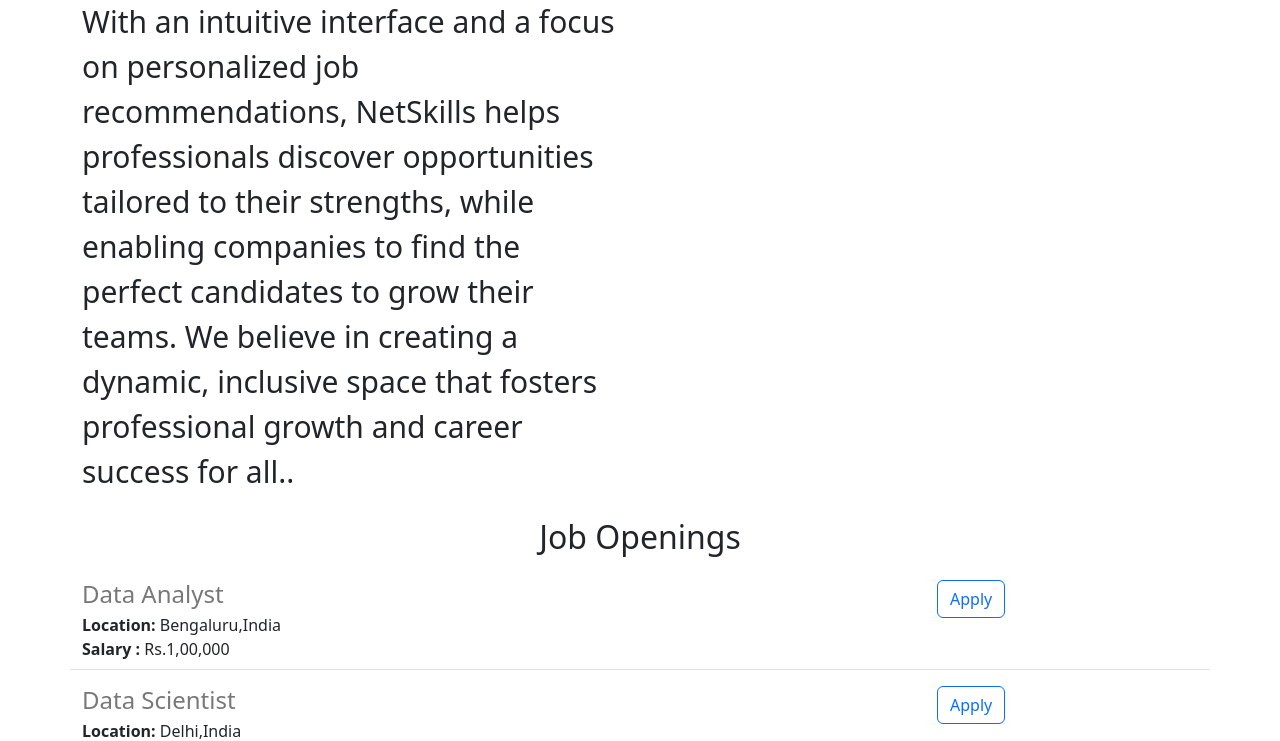
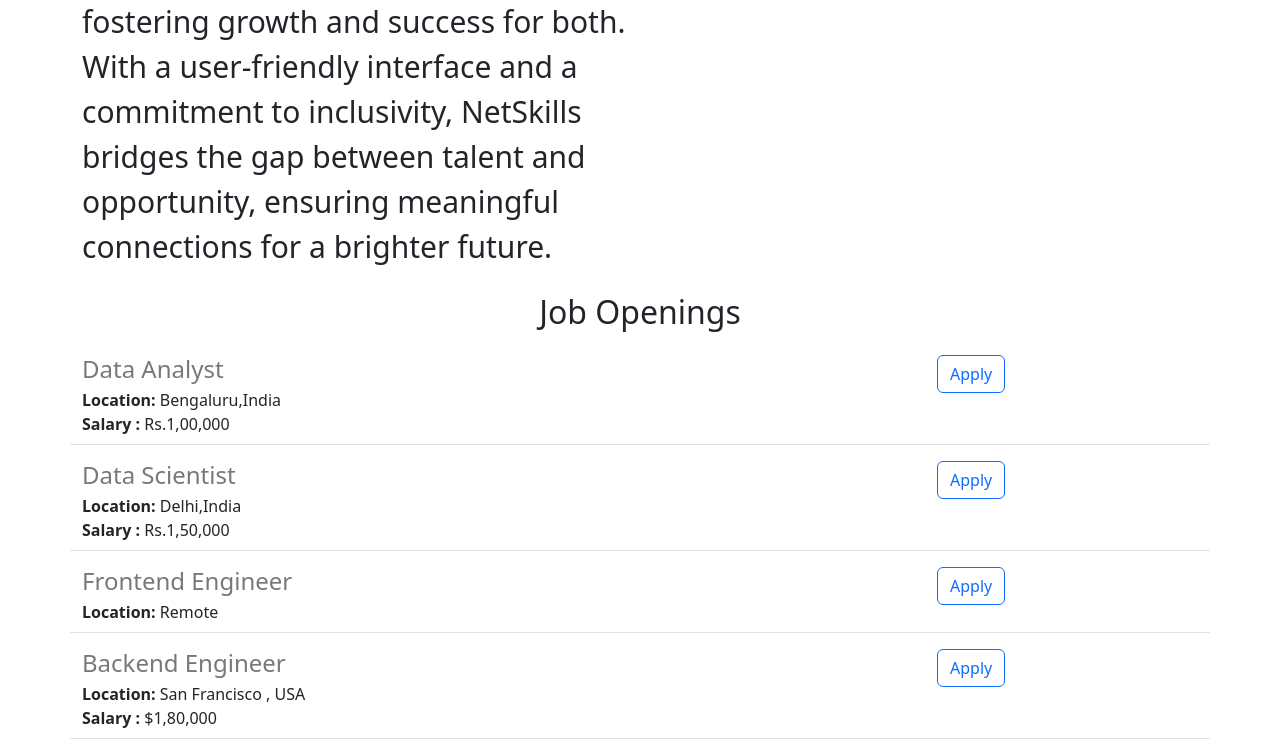
Before and after one commit to NYSHREYAS/SkillNet, a Flask app: page / in a window 1280 px wide. Shown: the part 981-1722 px from the top of the page. Run offline with Flask 3, Linux system fonts and the light colour scheme.

Commit message:
made some changes in info about Net Skills

```diff
--- a/app.py
+++ b/app.py
@@ -1,4 +1,4 @@
-from flask import Flask, jsonify, render_template ,jsonify
+from flask import Flask, jsonify, render_template, jsonify
 
 app = Flask(__name__)
 
@@ -16,7 +16,6 @@ JOBS = [{
     'id': 3,
     'title': 'Frontend Engineer',
     'location': ' Remote',
-
 }, {
     'id': 4,
     'title': 'Backend Engineer',
@@ -27,12 +26,15 @@ JOBS = [{
 
 @app.route('/')
 def hello_world():
-  return render_template('home.html', jobs=JOBS, company_name='Skill Net  ')
+    return render_template('home.html',
+                           jobs=JOBS,
+                           company_name=' About Net Skill   ')
+
 
 @app.route("/api/jobs")
 def list_jobs():
-  return jsonify(JOBS)
+    return jsonify(JOBS)
 
 
 if __name__ == '__main__':
-  app.run(host='0.0.0.0', debug=True)
+    app.run(host='0.0.0.0', debug=True)
--- a/templates/home.html
+++ b/templates/home.html
@@ -2,7 +2,7 @@
 <html>
    <head>
 
-     <title>Net Job Careers</title>
+     <title>Net Skill  Careers</title>
 
      <meta charset="utf-8">
       <meta name="viewport" content="width=device-width, initial-scale=1">
@@ -39,7 +39,7 @@
 
          <div class = "row " style = "margin-bottom:16 px ">
            <div class = "col-6 ">
-        <p style = "font-size:30px;"  > NetSkills is a cutting-edge platform dedicated to connecting job seekers with employers in a seamless and efficient manner. Our   mission is to bridge the gap between talent and opportunity, empowering individuals to showcase their skills and find jobs that align with their career aspirations. With an intuitive interface and a focus on personalized job recommendations, NetSkills helps professionals discover opportunities tailored to their strengths, while enabling companies to find the perfect candidates to grow their teams. We believe in creating a dynamic, inclusive space that fosters professional growth and career success for all..
+        <p style = "font-size:30px;"  > NetSkills is an innovative platform connecting talented job seekers with top employers. We simplify the job search by offering personalized recommendations that match skills with career opportunities. Our mission is to empower professionals and help companies find the perfect fit, fostering growth and success for both. With a user-friendly interface and a commitment to inclusivity, NetSkills bridges the gap between talent and opportunity, ensuring meaningful connections for a brighter future.
 
         </p>
            </div>
```
